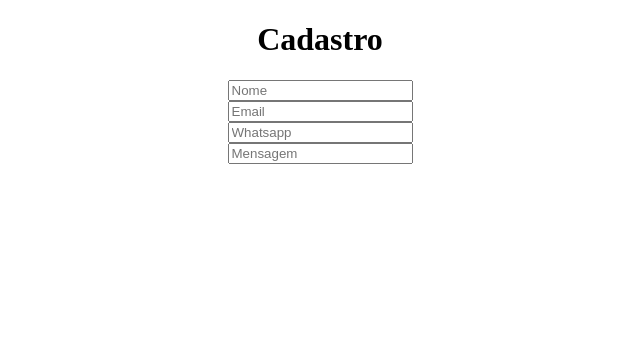
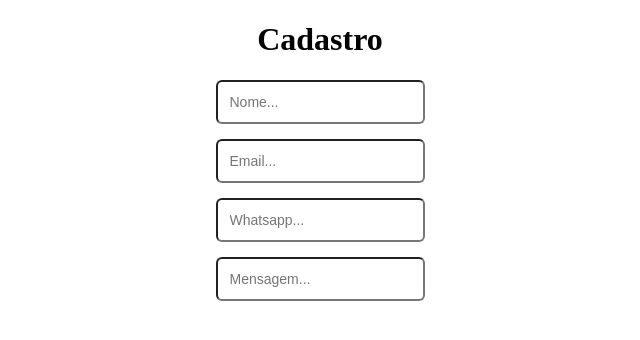
Before and after one commit to olucasfracaro/EmpregaMais, a plain HTML site: page frontend/index.html in a window 1280 px wide. Shown: the whole page, without its empty margins (320-960 px from the left). Drawn offline with Linux system fonts and the light colour scheme.

Commit message:
Painel de Cadastro

```diff
--- a/frontend/index.html
+++ b/frontend/index.html
@@ -5,40 +5,94 @@
     <meta name="viewport" content="width=device-width, initial-scale=1.0">
 
     <title>Cadastro - Metroform</title>
-</head>
+
 <body>
-    <form>
-        <table>
-            <tbody>
-    <header class="holder">
+
+    <style>
+        body {
+            margin: 0;
+            padding: 0;
+            height: 100;
+            display: flex;
+            justify-content: center;
+            align-items: center;
+            background-color: white
+
+
+
+        }
+
+        .painel-cadastro {
+             background-color: #ffffff;
+            padding: 40px;
+            border-radius: 10px;
+            box-shadow: 0 4px 15px rgba(0, 0, 0, 0.1);
+            width: 100%;
+            max-width: 360px;
+
+        }
+
+        .holder h1 {
+            text-aling: center;
+            margin-top: 0;
+            margin-bottom: 25px;
+            color: #333333;
+
+        }
+
+        .centralizado {
+            display: flex;
+            justify-content: center;
+            margin-bottom: 15px;
+        }
+        .centralizado input,
+        .centralizado textarea{
+            width: 100%;
+            padding: 12px;
+            box-sizing: border-box;
+            border-radius: 6px;
+            font-size: 14px;
+            outline: none;
+            font-family: Arial, sans-serif;
+
+        }
+
+        .centralizado textarea {
+        height: 100px;
+        resize: vertical;
+
+        }
+    .centralizado input:focus,
+    .centralizado textarea:focus {
+        border-color: red;
+    }
+    </style>
+    </head>
+    <body>
+<form class="painel-cadastro>
+ <header class="holder">
         <h1 style="text-align: center;";>Cadastro</h1>
 
     </header class="holder">
 
+      <div class="centralizado">
+    <input type="text" placeholder="Nome...">
+    </div>
 
-      <div class="centralizado">
-    <input type="text" placeholder="Nome">
+    <div class="centralizado">
+    <input type="text" placeholder="Email...">
     </div>
+
     <div class="centralizado">
-    <input type="text" placeholder="Email">
+    <input type="text" placeholder="Whatsapp...">
     </div>
+
     <div class="centralizado">
-    <input type="text" placeholder="Whatsapp">
-    </div>
-    <div class="centralizado">
-    <input type="text" placeholder="Mensagem">
+    <input type="text" placeholder="Mensagem...">
     </div>
 
 
-<style>
-         .centralizado {
-    display: flex;
-    justify-content: center;
-  }
-      </style>
-      </tbody>
-      </table>
-</form>
+     </form>
 
 </body>
 </html>
```
